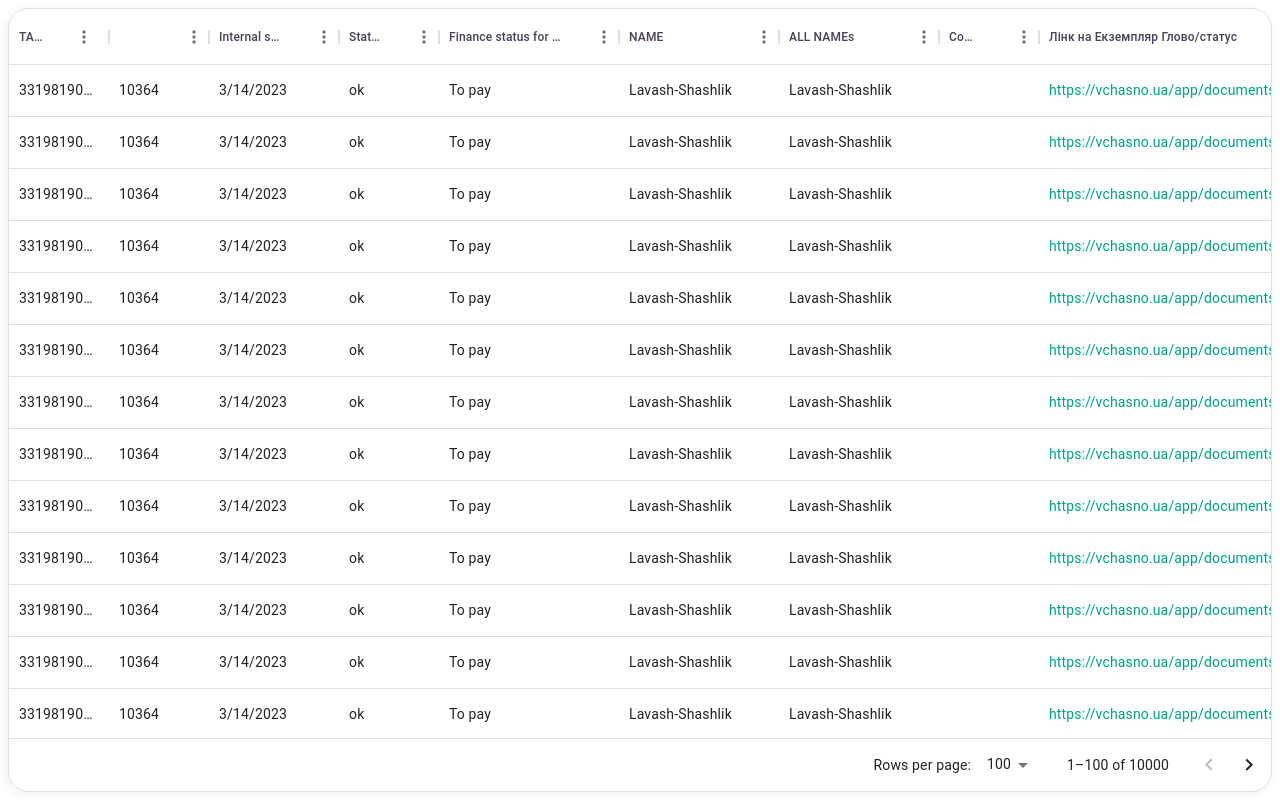
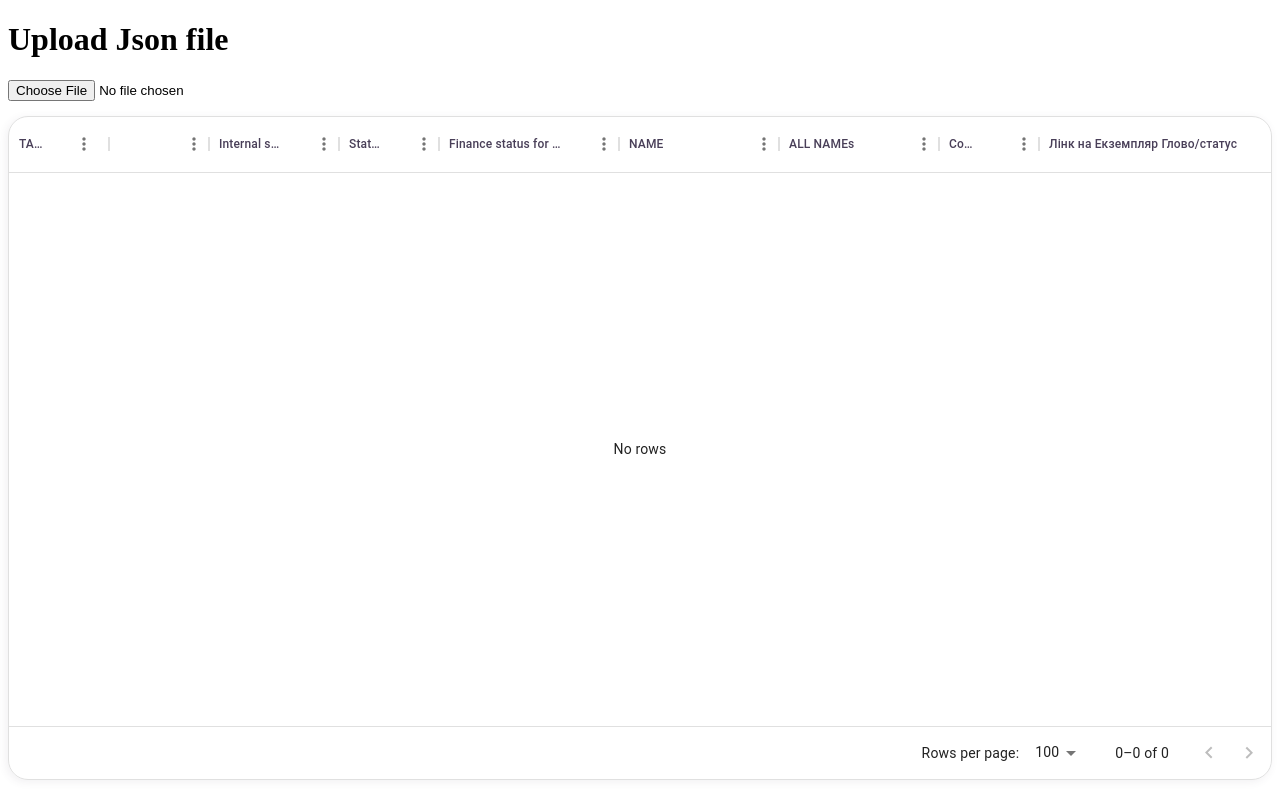
Before and after one commit to VitasPirozhko/react_data_grid_example, a React (Create React App) app: page / in a window 1280 px wide. Built offline with nearby package versions, Linux system fonts and the light colour scheme.

Commit message:
upload data in json

```diff
--- a/src/App.css
+++ b/src/App.css
@@ -25,3 +25,7 @@
     border: none;
     outline: none;
 }
+
+.data_grid_wrap {
+    margin-top: 15px;
+}
--- a/src/App.tsx
+++ b/src/App.tsx
@@ -1,13 +1,16 @@
 import { Select, SelectChangeEvent } from '@mui/material';
-import { DataGrid, GridColDef, GridRenderCellParams, GridRowsProp, useGridApiContext } from '@mui/x-data-grid';
+import { DataGrid, GridColDef, GridRenderCellParams, useGridApiContext } from '@mui/x-data-grid';
 import 'App.css'
+import { useState } from 'react';
 
 function App() {
-
+  const [files, setFiles] = useState([]);
   return (
-    <div style={{ height: '98vh', width: '100%' }} className="data_grid_wrap">
+    <>
+      <Upload setFiles={setFiles} />
+      <div style={{ height: '83vh', width: '100%' }} className="data_grid_wrap">
         <DataGrid
-        rows={addRows()}
+          rows={files}
           columns={addGeneralProperties(columnDefs)}
           sx={{
             boxShadow: '-2px 2px 8px rgba(78,69,92,.08)',
@@ -15,10 +18,30 @@ function App() {
           }}
         />
     </div>
+    </>
   );
 }
 
 export default App;
+
+const Upload: React.FC<{setFiles: any}> = ({ setFiles }) => {
+
+  const handleChange = (e: any) => {
+      const fileReader = new FileReader();
+      fileReader.readAsText(e.target.files[0], "UTF-8");
+      fileReader.onload = e => {
+        if (e.target !== null) {
+          setFiles(addID(JSON.parse((e.target as any).result)));
+        }
+      };
+  };
+  return (
+    <>
+      <h1>Upload Json file</h1>
+      <input type="file" onChange={handleChange} />
+    </>
+  );
+}
 
 const SelectEditInputCell = (props: GridRenderCellParams) => {
   const { id, value, field } = props;
@@ -68,124 +91,132 @@ const addGeneralProperties = (collumns: GridColDef[]) => collumns.map((coll) =>
 
 const columnDefs: GridColDef[] = [
   {
-    field: 'field_1',
+    field: '1',
     headerName: 'TAX ID',
     headerAlign: 'center',
     editable: false,
   },
-  { field: 'field_2', headerName: "", },
-  { field: 'field_3', headerName: "Internal sub#", type: 'date', width: 130, },
-  { field: 'field_4', headerName: "Status", },
+  { field: '2', headerName: "", },
+  { field: '3', headerName: "Internal sub#", type: 'date', width: 130, },
+  { field: '4', headerName: "Status", },
   {
-    field: 'field_5',
+    field: '5',
     headerName: 'Finance status for paying bulk',
     renderEditCell: SelectEditInputCell,
     width: 180,
   },
-  { field: 'field_6', headerName: "NAME", width: 160 },
-  { field: 'field_7', headerName: "ALL NAMEs", width: 160 },
-  { field: 'field_8', headerName: "Comment", },
-  { field: 'field_9', headerName: "Лінк на Екземпляр Глово/статус", width: 300 },
-  { field: 'field_10', headerName: "Екземпляр Партнерастатус", },
-  { field: 'field_11', headerName: "Літера в архіві", },
-  { field: 'field_12', headerName: "Номер в архіві", },
-  { field: 'field_13', headerName: "City", },
-  { field: 'field_14', headerName: "Найменування", },
-  { field: 'field_15', headerName: "TAX ID", },
-  { field: 'field_16', headerName: "Active as of 15.01.2023", },
-  { field: 'field_17', headerName: "IBAN/ Bank account", },
-  { field: 'field_18', headerName: "IBAN check", },
-  { field: 'field_19', headerName: "Yes Updated", },
-  { field: 'field_20', headerName: "Comment on commission", },
-  { field: 'field_21', headerName: "trial", },
-  { field: 'field_22', headerName: "Platform\nfee\nплата за доступ до додатку\nСУМА", },
-  { field: 'field_23', headerName: "Platform\nfee\nплата за доступ до додатку\nЗВІТНИЙ ПЕРІОД", },
-  { field: 'field_24', headerName: "Activation\nfee (incl VAT)\nплата за активацію", },
-  { field: 'field_25', headerName: "Paper / electronic version", },
-  { field: 'field_26', headerName: "Agreement name", },
-  { field: 'field_27', headerName: "Agreement/additional agreement date", },
-  { field: 'field_28', headerName: "Type", },
-  { field: 'field_29', headerName: "Payment type", },
-  { field: 'field_30', headerName: "Повна/скорочена/ marketplace/інформаційні", },
-  { field: 'field_31', headerName: "Інший пункт про проведення промо-акцій", },
-  { field: 'field_32', headerName: "ДУ про PROMO - пункти що взагалі допускають проведення промо-акції", },
-  { field: 'field_33', headerName: "ДУ про зниж на дост - пункти, що стосуються конкретно знижки на доставку", },
-  { field: 'field_34', headerName: "Дата ДУ на всі ПРОМО\nself promo\\ 1+1, DF\nССП-1", },
-  { field: 'field_35', headerName: "Статус \n\"ДУ на всі ПРОМО\nself promo\\ 1+1\"", },
-  { field: 'field_36', headerName: "Коментар \n\"ДУ на всі ПРОМО\nself promo\\ 1+1\"", },
-  { field: 'field_37', headerName: "Промо без Додатку ДАТА", },
-  { field: 'field_38', headerName: "Промо без Додатку ЛІНК", },
-  { field: 'field_39', headerName: "Промо без Додатку СТАТУС", },
-  { field: 'field_40', headerName: "count", },
-  { field: 'field_41', headerName: "Lost agreements request", },
-  { field: 'field_42', headerName: "Invoicing", },
-  { field: 'field_43', headerName: "AA on weekly invoicing link", },
-  { field: 'field_44', headerName: "AA on weekly invoicing status", },
-  { field: 'field_45', headerName: "Payment terms", },
-  { field: 'field_46', headerName: "Дата останнього гарантійного листа", },
+  { field: '6', headerName: "NAME", width: 160 },
+  { field: '7', headerName: "ALL NAMEs", width: 160 },
+  { field: '8', headerName: "Comment", },
+  { field: '9', headerName: "Лінк на Екземпляр Глово/статус", width: 300 },
+  { field: '10', headerName: "Екземпляр Партнерастатус", },
+  { field: '11', headerName: "Літера в архіві", },
+  { field: '12', headerName: "Номер в архіві", },
+  { field: '13', headerName: "City", },
+  { field: '14', headerName: "Найменування", },
+  { field: '15', headerName: "TAX ID", },
+  { field: '16', headerName: "Active as of 15.01.2023", },
+  { field: '17', headerName: "IBAN/ Bank account", },
+  { field: '18', headerName: "IBAN check", },
+  { field: '19', headerName: "Yes Updated", },
+  { field: '20', headerName: "Comment on commission", },
+  { field: '21', headerName: "trial", },
+  { field: '22', headerName: "Platform\nfee\nплата за доступ до додатку\nСУМА", },
+  { field: '23', headerName: "Platform\nfee\nплата за доступ до додатку\nЗВІТНИЙ ПЕРІОД", },
+  { field: '24', headerName: "Activation\nfee (incl VAT)\nплата за активацію", },
+  { field: '25', headerName: "Paper / electronic version", },
+  { field: '26', headerName: "Agreement name", },
+  { field: '27', headerName: "Agreement/additional agreement date", },
+  { field: '28', headerName: "Type", },
+  { field: '29', headerName: "Payment type", },
+  { field: '30', headerName: "Повна/скорочена/ marketplace/інформаційні", },
+  { field: '31', headerName: "Інший пункт про проведення промо-акцій", },
+  { field: '32', headerName: "ДУ про PROMO - пункти що взагалі допускають проведення промо-акції", },
+  { field: '33', headerName: "ДУ про зниж на дост - пункти, що стосуються конкретно знижки на доставку", },
+  { field: '34', headerName: "Дата ДУ на всі ПРОМО\nself promo\\ 1+1, DF\nССП-1", },
+  { field: '35', headerName: "Статус \n\"ДУ на всі ПРОМО\nself promo\\ 1+1\"", },
+  { field: '36', headerName: "Коментар \n\"ДУ на всі ПРОМО\nself promo\\ 1+1\"", },
+  { field: '37', headerName: "Промо без Додатку ДАТА", },
+  { field: '38', headerName: "Промо без Додатку ЛІНК", },
+  { field: '39', headerName: "Промо без Додатку СТАТУС", },
+  { field: '40', headerName: "count", },
+  { field: '41', headerName: "Lost agreements request", },
+  { field: '42', headerName: "Invoicing", },
+  { field: '43', headerName: "AA on weekly invoicing link", },
+  { field: '44', headerName: "AA on weekly invoicing status", },
+  { field: '45', headerName: "Payment terms", },
+  { field: '46', headerName: "Дата останнього гарантійного листа", },
 ]
 
-export const rowData = {
-      id: 1,
-      field_1: 3319819095,
-      field_2: 10364,
-      field_3: new Date(),
-      field_4: "ok",
-      field_5: "To pay",
-      field_6: " Lavash-Shashlik",
-      field_7: " Lavash-Shashlik",
-      field_8: null,
-      field_9: {
-        value: 'https://vchasno.ua/app/documents/83441e0f-32b0-4da9-bd26-8f39c79ed724?folder_id=6008&conditions2=60017002&conditions2=60017003120&conditions2=60017004&conditions2=60017007220&conditions2=600270010&conditions2=60027003020&conditions2=60027007120&conditions2=60027007010&conditions2=60077001&conditions2=60077003&conditions2=600070102221',
-        href: 'https://vchasno.ua/app/documents/83441e0f-32b0-4da9-bd26-8f39c79ed724?folder_id=6008&conditions2=60017002&conditions2=60017003120&conditions2=60017004&conditions2=60017007220&conditions2=600270010&conditions2=60027003020&conditions2=60027007120&conditions2=60027007010&conditions2=60077001&conditions2=60077003&conditions2=600070102221'
-      },
-      field_10: null,
-      field_11: null,
-      field_12: null,
-      field_13: "м. Дніпро",
-      field_14: "ФОП ІМЕРЛІШВІЛІ ГІОРГІ",
-      field_15: 3319819095,
-      field_16: "10364-01",
-      field_17: "UA413052990000026005050346079",
-      field_18: "ok",
-      field_19: null,
-      field_20: "31%+VAT",
-      field_21: null,
-      field_22: null,
-      field_23: null,
-      field_24: "99+VAT",
-      field_25: "electronic",
-      field_26: "Договір про надання послуг",
-      field_27: "15.02.2022",
-      field_28: "agency",
-      field_29: "Total orders",
-      field_30: "Cкорочена",
-      field_31: null,
-      field_32: null,
-      field_33: null,
-      field_34: null,
-      field_35: null,
-      field_36: null,
-      field_37: null,
-      field_38: null,
-      field_39: null,
-      field_40: 3,
-      field_41: null,
-      field_42: "Bi-weekly",
-      field_43: null,
-      field_44: null,
-      field_45: "Bi-weekly",
-      field_46: null
+// export const rowData = {
+//       id: 1,
+//       field_1: 3319819095,
+//       field_2: 10364,
+//       field_3: new Date(),
+//       field_4: "ok",
+//       field_5: "To pay",
+//       field_6: " Lavash-Shashlik",
+//       field_7: " Lavash-Shashlik",
+//       field_8: null,
+//       field_9: {
+//         value: 'https://vchasno.ua/app/documents/83441e0f-32b0-4da9-bd26-8f39c79ed724?folder_id=6008&conditions2=60017002&conditions2=60017003120&conditions2=60017004&conditions2=60017007220&conditions2=600270010&conditions2=60027003020&conditions2=60027007120&conditions2=60027007010&conditions2=60077001&conditions2=60077003&conditions2=600070102221',
+//         href: 'https://vchasno.ua/app/documents/83441e0f-32b0-4da9-bd26-8f39c79ed724?folder_id=6008&conditions2=60017002&conditions2=60017003120&conditions2=60017004&conditions2=60017007220&conditions2=600270010&conditions2=60027003020&conditions2=60027007120&conditions2=60027007010&conditions2=60077001&conditions2=60077003&conditions2=600070102221'
+//       },
+//       field_10: null,
+//       field_11: null,
+//       field_12: null,
+//       field_13: "м. Дніпро",
+//       field_14: "ФОП ІМЕРЛІШВІЛІ ГІОРГІ",
+//       field_15: 3319819095,
+//       field_16: "10364-01",
+//       field_17: "UA413052990000026005050346079",
+//       field_18: "ok",
+//       field_19: null,
+//       field_20: "31%+VAT",
+//       field_21: null,
+//       field_22: null,
+//       field_23: null,
+//       field_24: "99+VAT",
+//       field_25: "electronic",
+//       field_26: "Договір про надання послуг",
+//       field_27: "15.02.2022",
+//       field_28: "agency",
+//       field_29: "Total orders",
+//       field_30: "Cкорочена",
+//       field_31: null,
+//       field_32: null,
+//       field_33: null,
+//       field_34: null,
+//       field_35: null,
+//       field_36: null,
+//       field_37: null,
+//       field_38: null,
+//       field_39: null,
+//       field_40: 3,
+//       field_41: null,
+//       field_42: "Bi-weekly",
+//       field_43: null,
+//       field_44: null,
+//       field_45: "Bi-weekly",
+//       field_46: null
+// }
+
+// const addRows = (): GridRowsProp => {
+//   let multiRow: any = [];
+//   for (let i = 0; i < 10000; ++i) {
+//     multiRow.push({
+//       ...rowData,
+//       id: i,
+//       ...(i === 502 && {field_1: 11111111})
+//     })
+//   }
+//   return multiRow;
+// }
+
+const addID = (rows: []) => rows.map((row: {}, index) => {
+  return {
+    ...row,
+    id: index,
+    3: new Date(),
   }
-
-const addRows = (): GridRowsProp => {
-  let multiRow: any = [];
-  for (let i = 0; i < 10000; ++i) {
-    multiRow.push({
-      ...rowData,
-      id: i,
-      ...(i === 502 && {field_1: 11111111})
 })
-  }
-  return multiRow;
-}
```
Lines whose indentation alone changed are shown as unchanged.
